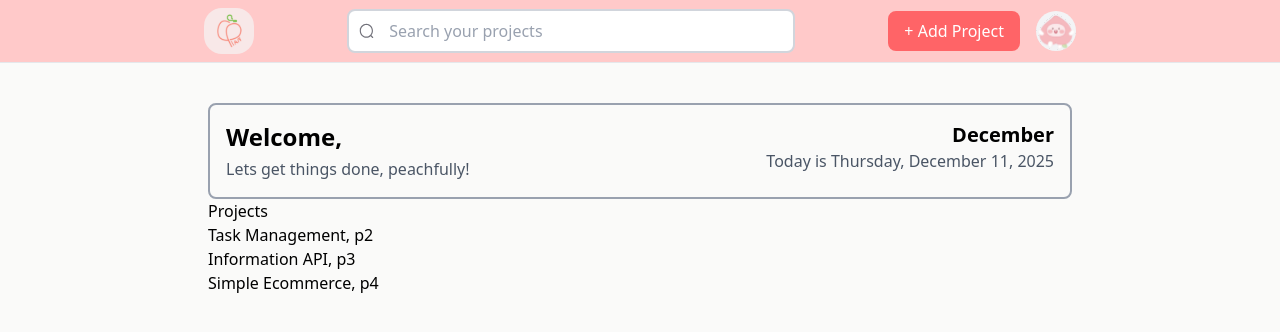
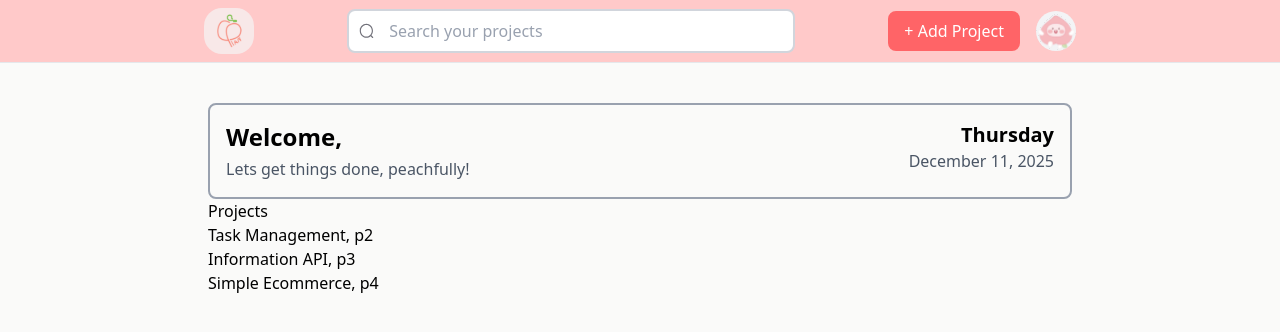
Before and after one commit to aletheaalmas/peachplan, a React (Vite) app: page / in a window 1280 px wide. Shown: the top 332 px of the page. Built offline with nearby package versions, Linux system fonts and the light colour scheme.

Commit message:
feat: simplify welcome date

```diff
--- a/src/components/welcome.tsx
+++ b/src/components/welcome.tsx
@@ -1,14 +1,13 @@
 export function Welcome() {
   const today = new Date();
   const fullDate = today.toLocaleDateString("en-US", {
-    weekday: "long",
     month: "long",
     day: "numeric",
     year: "numeric",
   });
 
-  const month = today.toLocaleDateString("en-US", {
-    month: "long",
+  const weekday = today.toLocaleDateString("en-US", {
+    weekday: "long",
   });
 
   return (
@@ -22,8 +21,8 @@ export function Welcome() {
         </div>
 
         <div className="text-right">
-          <h2 className="text-xl font-semibold">{month}</h2>
-          <p className="text-gray-600">Today is {fullDate}</p>
+          <h2 className="text-xl font-semibold">{weekday}</h2>
+          <p className="text-gray-600">{fullDate}</p>
         </div>
       </div>
     </div>
```
